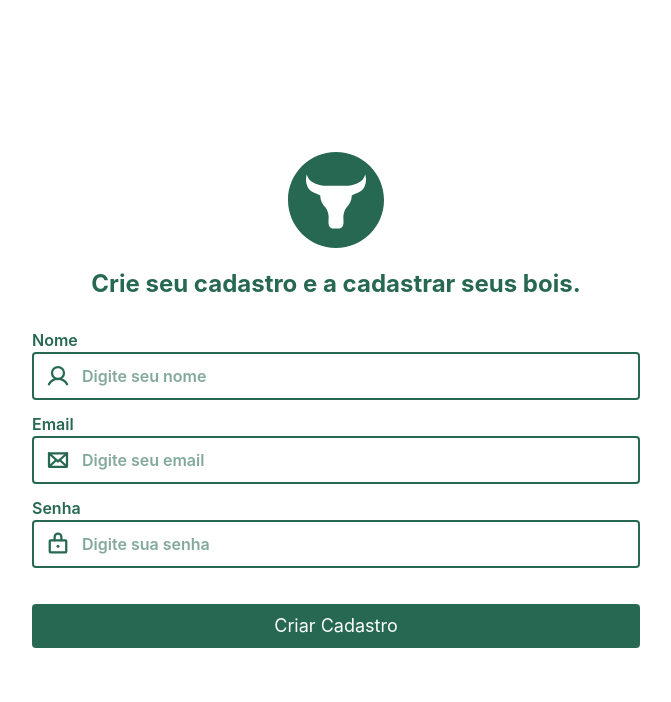
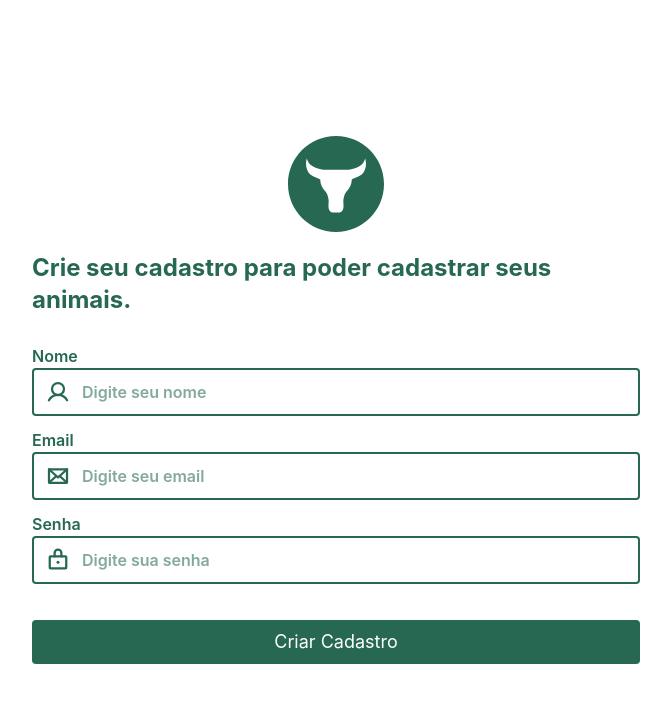
Before and after one commit to mardenrafael/agrobov-web, a Next.js app: page /criar-conta in a window 1280 px wide. Shown: the top 702 px of the page, without its empty margins (304-975 px from the left). Built offline with nearby package versions, Linux system fonts and the light colour scheme.

Commit message:
Update text

```diff
--- a/src/pages/criar-conta.tsx
+++ b/src/pages/criar-conta.tsx
@@ -30,7 +30,7 @@ const CriarConta: React.FC = () => {
             <IconBoy fill="#276852" width={96} height={96} />
           </div>
           <h1 className="font-bold text-primary text-2xl">
-            Crie seu cadastro e a cadastrar seus bois.
+            Crie seu cadastro para poder cadastrar seus animais.
           </h1>
         </div>
         <form className="flex flex-col" onSubmit={handleSubmit}>
```
